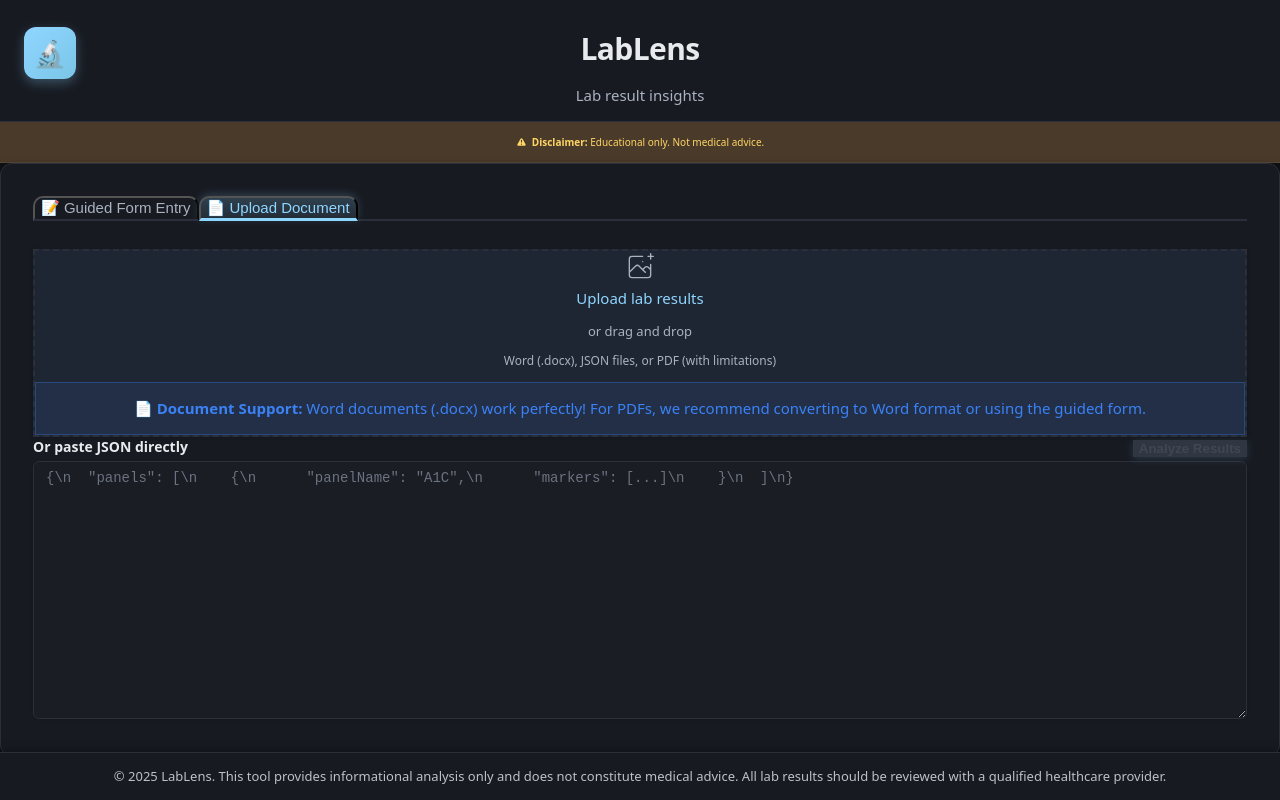
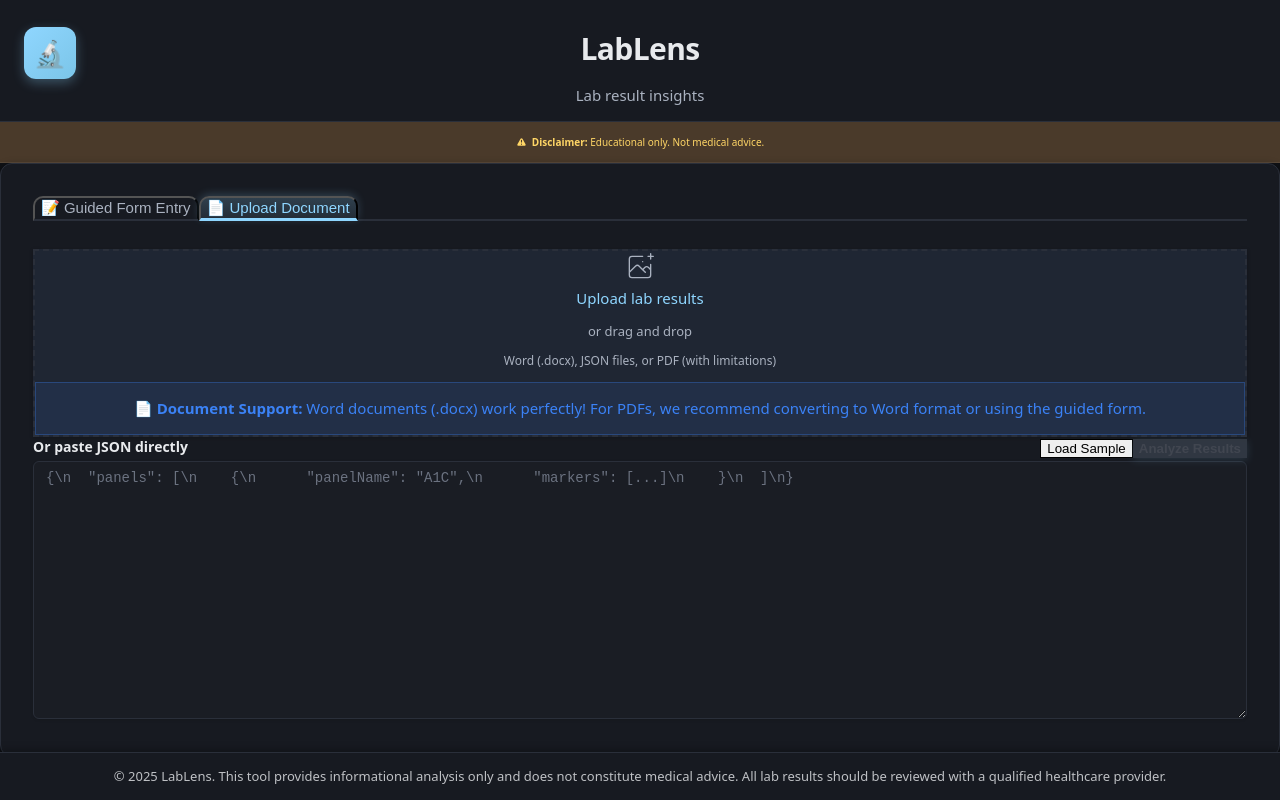
Before and after one commit to kgone1211/lab-analyzer, a Next.js app: page / in a window 1280 px wide. Built offline with nearby package versions, Linux system fonts and the light colour scheme.

Commit message:
Add validation to document parsing and Load Sample button for testing

```diff
--- a/app/api/parse-document/route.ts
+++ b/app/api/parse-document/route.ts
@@ -118,9 +118,24 @@ Only return valid JSON, no explanatory text.`,
           );
         }
 
+        // Validate the parsed result against our schema
+        const { SubmissionSchema } = await import('@/lib/schemas');
+        const validationResult = SubmissionSchema.safeParse(parsedResult);
+
+        if (!validationResult.success) {
+          console.error('Document parsing validation failed:', validationResult.error.issues);
+          return NextResponse.json(
+            {
+              error: 'Parsed data does not match expected format. Please use the guided form or try a different document.',
+              details: validationResult.error.issues
+            },
+            { status: 400 }
+          );
+        }
+
         return NextResponse.json({
           success: true,
-          data: parsedResult,
+          data: validationResult.data,
           extractedText: extractedText.substring(0, 500) + '...'
         });
 
@@ -224,9 +239,24 @@ Only return valid JSON, no explanatory text.`,
       );
     }
 
+    // Validate the parsed result against our schema
+    const { SubmissionSchema } = await import('@/lib/schemas');
+    const validationResult = SubmissionSchema.safeParse(parsedResult);
+
+    if (!validationResult.success) {
+      console.error('Document parsing validation failed:', validationResult.error.issues);
+      return NextResponse.json(
+        {
+          error: 'Parsed data does not match expected format. Please use the guided form or try a different document.',
+          details: validationResult.error.issues
+        },
+        { status: 400 }
+      );
+    }
+
     return NextResponse.json({
       success: true,
-      data: parsedResult,
+      data: validationResult.data,
       extractedText: extractedText.substring(0, 500) + '...' // Return first 500 chars for debugging
     });
 
--- a/components/JsonDropzone.tsx
+++ b/components/JsonDropzone.tsx
@@ -188,7 +188,67 @@ export default function JsonDropzone({ onAnalyze, isAnalyzing }: JsonDropzonePro
             Or paste JSON directly
           </label>
 
-          {/* Submit Button - Moved above textarea */}
+          {/* Action Buttons */}
+          <div className="flex gap-2">
+            <button
+              type="button"
+              onClick={() => {
+                const sampleJson = `{
+  "panels": [
+    {
+      "panelName": "CBC",
+      "markers": [
+        {
+          "name": "Hemoglobin",
+          "value": 14.2,
+          "unit": "g/dL",
+          "refLow": 12.0,
+          "refHigh": 15.5
+        },
+        {
+          "name": "Hematocrit",
+          "value": 42.5,
+          "unit": "%",
+          "refLow": 36.0,
+          "refHigh": 46.0
+        },
+        {
+          "name": "WBC",
+          "value": 7500,
+          "unit": "/uL",
+          "refLow": 4500,
+          "refHigh": 11000
+        }
+      ]
+    },
+    {
+      "panelName": "CMP",
+      "markers": [
+        {
+          "name": "Glucose",
+          "value": 95,
+          "unit": "mg/dL",
+          "refLow": 70,
+          "refHigh": 100
+        },
+        {
+          "name": "Creatinine",
+          "value": 1.1,
+          "unit": "mg/dL",
+          "refLow": 0.6,
+          "refHigh": 1.2
+        }
+      ]
+    }
+  ]
+}`;
+                setJsonInput(sampleJson);
+                setError(null);
+              }}
+              className="px-3 py-2 text-sm font-medium rounded-lg border border-white/20 text-white hover:bg-white/10 transition-colors"
+            >
+              Load Sample
+            </button>
             <button
               type="submit"
               disabled={isAnalyzing || isParsing || !jsonInput.trim()}
@@ -196,6 +256,7 @@ export default function JsonDropzone({ onAnalyze, isAnalyzing }: JsonDropzonePro
             >
               {isParsing ? 'Parsing Document...' : isAnalyzing ? 'Analyzing...' : 'Analyze Results'}
             </button>
+          </div>
         </div>
         <textarea
           value={jsonInput}
```
Lines whose indentation alone changed are shown as unchanged.
